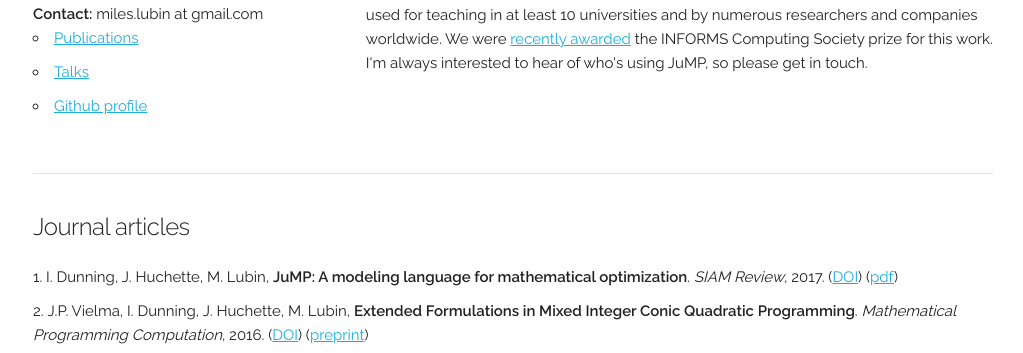
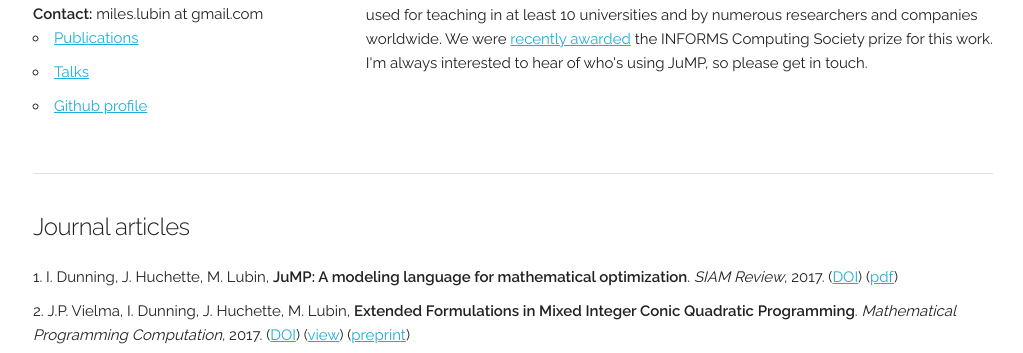
Before and after one commit to mlubin/mlubin.github.io, a plain HTML site: page index.html in a window 1280 px wide. Shown: the part 599-952 px from the top of the page, without its empty margins (127-1150 px from the left). Drawn offline with Linux system fonts and the light colour scheme.

Commit message:
update year and add view link

```diff
--- a/index.html
+++ b/index.html
@@ -70,7 +70,7 @@
 <h5 id="publications">Journal articles</h5>
 <ol>
     <li> I. Dunning, J. Huchette, M. Lubin, <strong>JuMP: A modeling language for mathematical optimization</strong>. <em>SIAM Review</em>, 2017. (<a href="http://dx.doi.org/10.1137/15M1020575">DOI</a>) (<a href="pdf/jump-sirev.pdf">pdf</a>)</li>
-    <li> J.P. Vielma, I. Dunning, J. Huchette, M. Lubin, <strong>Extended Formulations in Mixed Integer Conic Quadratic Programming</strong>. <em>Mathematical Programming Computation</em>, 2016. (<a href="http://dx.doi.org/10.1007/s12532-016-0113-y">DOI</a>) (<a href="http://arxiv.org/abs/1505.07857">preprint</a>)</li>
+    <li> J.P. Vielma, I. Dunning, J. Huchette, M. Lubin, <strong>Extended Formulations in Mixed Integer Conic Quadratic Programming</strong>. <em>Mathematical Programming Computation</em>, 2017. (<a href="http://dx.doi.org/10.1007/s12532-016-0113-y">DOI</a>) (<a href="http://rdcu.be/uF5L">view</a>) (<a href="http://arxiv.org/abs/1505.07857">preprint</a>)</li>
     <li> M. Lubin, Y. Dvorkin, S. Backhaus, <strong>A robust approach to chance constrained optimal power flow with renewable generation</strong>, <em>IEEE Transactions on Power Systems</em>, 2016. (<a href="http://dx.doi.org/10.1109/TPWRS.2015.2499753">DOI</a>) (<a href="http://arxiv.org/abs/1504.06011">preprint</a>)</li>
     <li> Y. Dvorkin, M. Lubin, S. Backhaus, M. Chertkov, <strong>Uncertainty sets for wind power generation</strong>, <em>IEEE Transactions on Power Systems</em>, 2016. (<a href="http://dx.doi.org/10.1109/TPWRS.2015.2476664">DOI</a>)  (<a href="http://arxiv.org/abs/1504.06012">preprint</a>)</li>
     <li>D. Bertsimas, I. Dunning, M. Lubin, <strong>Reformulation versus cutting-planes for robust optimization</strong>, <em>Computational Management Science</em>, 2016. (<a href="http://dx.doi.org/10.1007/s10287-015-0236-z">DOI</a>) (<a href="http://www.optimization-online.org/DB_FILE/2014/04/4336.pdf">preprint</a>)</li>
```
